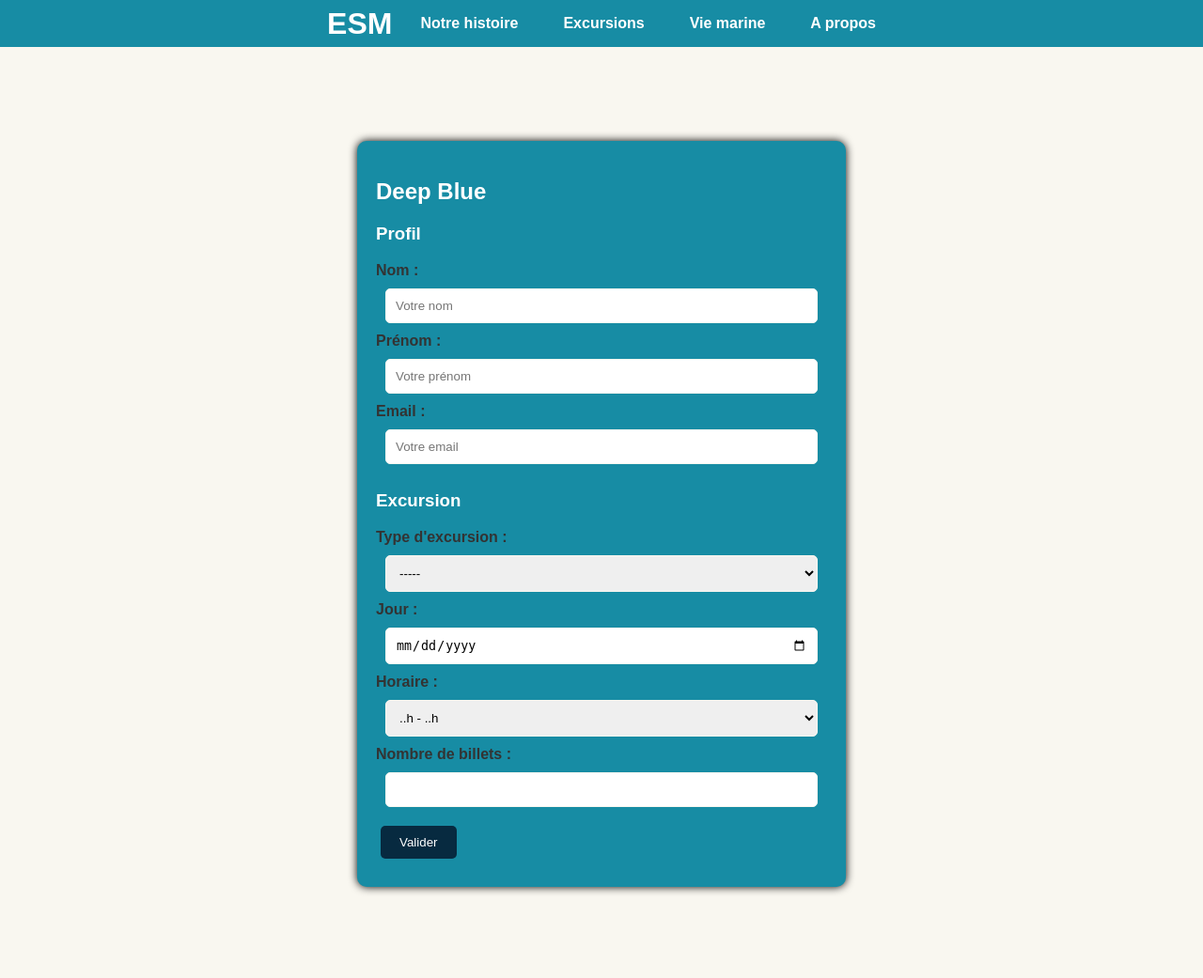
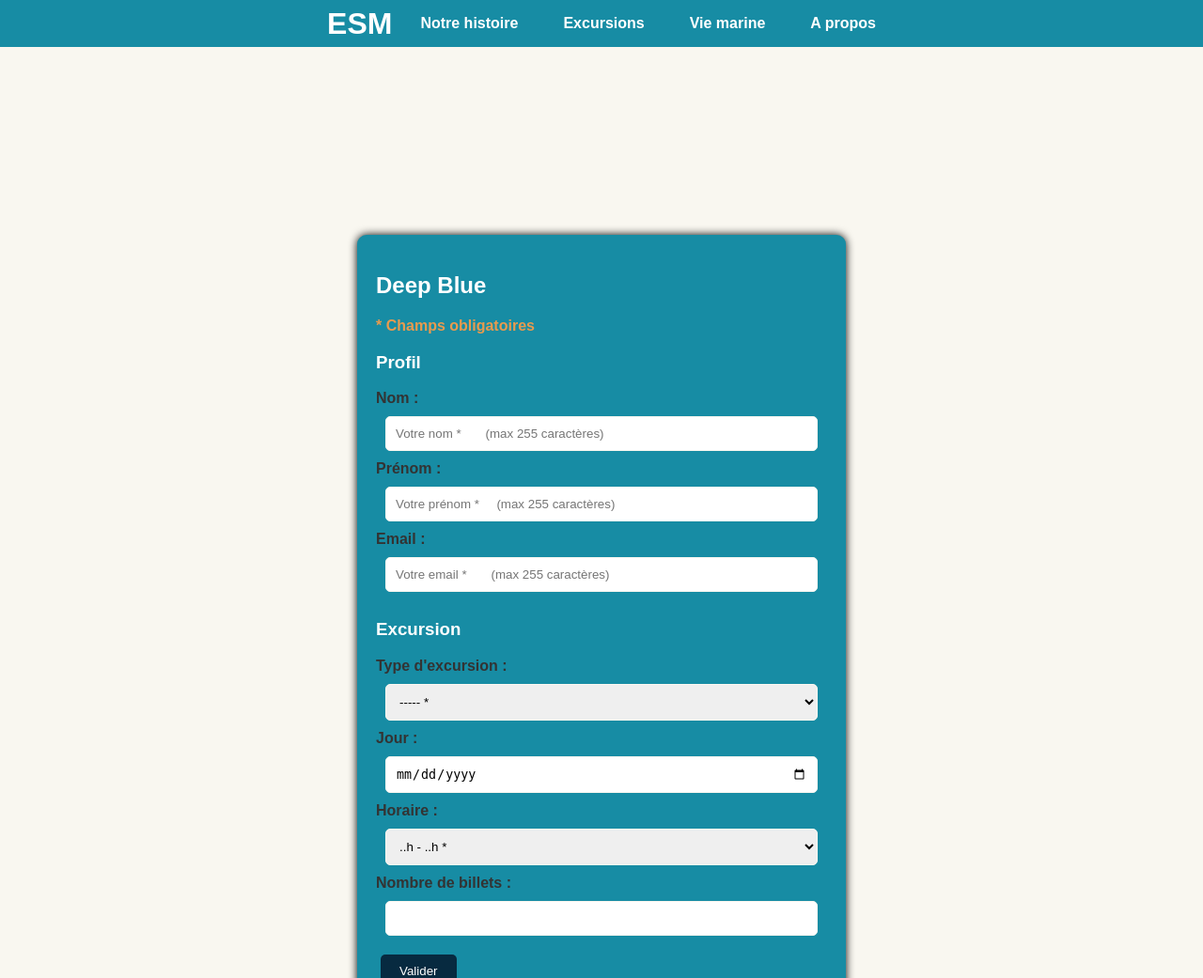
Before and after one commit to Andie4/R-saWeb, a PHP site: page /form.php in a window 1280 px wide. Shown: the top 1041 px of the page at 94% size. Run offline with PHP 8.4, Linux system fonts and the light colour scheme.

Commit message:
Update form.php

```diff
--- a/Resaweb-DeepBlue/form.php
+++ b/Resaweb-DeepBlue/form.php
@@ -3,17 +3,18 @@
 <head>
     <meta charset="UTF-8">
     <meta name="viewport" content="width=device-width, initial-scale=1.0">
-    <title>Document</title>
+    <title>Deep Blue</title>
     <link rel="stylesheet" href="style.css">
+    <link rel="icon" href="images/meduse.png">
 </head>
 <body>
     <div class="container espacePageAcceuil"></div>
 
     <header>
         <nav>
-          <a href="resaweb.php" class="logo">ESM</a>
+          <a href="resaweb.php" class="logo" aria-describedby="menu">ESM</a>
           <ul class="navbar">
-            <li><a href="notreHistoire.php">Notre histoire</a></li>
+            <li><a href="notreHistoire.php" aria-labelledby="page notre histoire">Notre histoire</a></li>
             <li><a href="excursions.php">Excursions</a></li>
             <li><a href="vieMarine.php">Vie marine</a></li>
             <li><a href="aPropos.php">A propos</a></li>
@@ -31,15 +32,15 @@ $dbname = "resawebdeepblue";
 
 try {
     $conn = new PDO('mysql:host=localhost;dbname=resawebdeepblue', 'root', 'root', array(PDO::MYSQL_ATTR_INIT_COMMAND => "SET NAMES utf8"));
-
-    // $conn = new PDO('mysql:host=localhost;dbname=caneval_resaweb', 'caneval', 'CV2rqsrtDxWHNy5', array(PDO::MYSQL_ATTR_INIT_COMMAND => "SET NAMES utf8"));
-
     $conn->setAttribute(PDO::ATTR_ERRMODE, PDO::ERRMODE_EXCEPTION);
 } catch(PDOException $e) {
     echo "La connexion a échoué : " . $e->getMessage();
 }
 
-if(isset($_POST['valider'])) {
+// Variable pour stocker le message de confirmation
+$confirmationMessage = "";
+
+if (isset($_POST['valider'])) {
     $id_excursion = $_POST["id_excursion"];
     $date_reservation = $_POST["date_reservation"];
     $horaire = $_POST["horaire"];
@@ -48,59 +49,73 @@ if(isset($_POST['valider'])) {
     $prenom_client = $_POST["prenom_client"];
     $mail_client = $_POST["mail_client"];
 
+    try {
+        // Début de la transaction
+        $conn->beginTransaction();
+
+        // Insérer le client
+        $sql = "INSERT INTO Client (mail_client, nom_client, prenom_client) VALUES (:mail_client, :nom_client, :prenom_client)";
+        $stmt = $conn->prepare($sql);
+        $stmt->bindParam(':mail_client', $mail_client);
+        $stmt->bindParam(':nom_client', $nom_client);
+        $stmt->bindParam(':prenom_client', $prenom_client);
+        $stmt->execute();
+
+        // Insérer la réservation
         $sql = "INSERT INTO Reservation (excursion_id, date_reservation, horaire, nombre_billets, mail_client_fk) VALUES (:id_excursion, :date_reservation, :horaire, :nombre_billets, :mail_client_fk)";
         $stmt = $conn->prepare($sql);
-
         $stmt->bindParam(':id_excursion', $id_excursion);
         $stmt->bindParam(':date_reservation', $date_reservation);
         $stmt->bindParam(':horaire', $horaire);
         $stmt->bindParam(':nombre_billets', $nombre_billets);
         $stmt->bindParam(':mail_client_fk', $mail_client);
-
         $stmt->execute();
 
-    $sql = "INSERT INTO Client (mail_client, nom_client, prenom_client) VALUES (:mail_client, :nom_client, :prenom_client)";
-    $stmt = $conn->prepare($sql);
+        $conn->commit();
 
-    $stmt->bindParam(':mail_client', $mail_client);
-    $stmt->bindParam(':nom_client', $nom_client);
-    $stmt->bindParam(':prenom_client', $prenom_client);
+        // Envoi de l'email de confirmation
+        $sujet = "Confirmation de réservation DeepBlue";
+        $message = "Merci à vous, votre réservation a été confirmée. À bientôt dans l'eau !";
+        mail($mail_client, $sujet, $message);
+
+        // Définir le message de confirmation
+        $confirmationMessage = "✅ Votre réservation a été enregistrée avec succès. ✅";
+    } catch (Exception $e) {
+        // Messsage d'erreur si les données ne sont pas envoyé dans la base de données
+        $conn->rollBack();
+        $confirmationMessage = "❌ Une erreur est survenue lors de votre réservation. Veuillez réessayer. ❌";
+    }
+}
 
 
-    $stmt->execute();
+?>
+ <!-- Affichage du message de confirmation -->
+ <div class="message">
+     <?php if (!empty($confirmationMessage)) : ?>
+        <p class="confirmation-message"><?php echo $confirmationMessage; ?></p>
+    <?php endif; ?>
+ </div>
 
-        //  Configuration de l'e-mail pour l'utilisateur qui a réservé
-$sujet = "Confirmation de réservation DeepBlue ";
-$message = "Merci à vous, votre réservation a été confirmée. A bientôt dans l'eau ! ";
-
-    // Envoi de l'email
-    mail($mail_client, $sujet, $message);
-}
-?>
 
     <div class="loader">
         <div class="custom-form-container">
-            <div class="custom-progress-container">
-                <div class="custom-progress-bar" id="progress-bar"></div>
-            </div>
-            <div class="custom-slider">
-                <div class="custom-photos">
-                    <div class="custom-photo image active" id="form1-container">
+
                         <form method="post" action="form.php" enctype="multipart/form-data" id="form1">
                             <h2 class="custom-title">Deep Blue</h2>
+                            <p class="obligatoire">* Champs obligatoires</p>
                             <h3 class="custom-subtitle">Profil</h3>
                             <label for="nom">Nom :</label>
-                            <input type="text" id="nom" name="nom_client" placeholder="Votre nom" required><br>
+                            <input type="text" id="nom" name="nom_client" placeholder="Votre nom *       (max 255 caractères)" required><br>
                             <label for="prenom">Prénom :</label>
-                            <input type="text" id="prenom" name="prenom_client" placeholder="Votre prénom" required><br>
-                            <label for="email">Email :</label>
-                            <input type="email" id="email" name="mail_client" placeholder="Votre email" required><br>
+                            <input type="text" id="prenom" name="prenom_client" placeholder="Votre prénom *     (max 255 caractères)" required><br>
+                            <label for="mail">Email :</label>
+                            <input type="email" id="email" name="mail_client" placeholder="Votre email *       (max 255 caractères)" required><br>
 
                             <h3 class="custom-subtitle">Excursion</h3>
-                            <label for="Excursion">Type d'excursion :</label>
+                            <label for="Excursion" >Type d'excursion :</label>
                             <select id="Excursion" name="id_excursion">
                                 <optgroup label="Types">
-                                    <option value="">-----</option>
+                                    <option value="">----- *</option required>
                                     <option value="1">Le champs de poissons</option>
                                     <option value="2">Les terreurs des mers</option>
                                     <option value="3">Le monde caché</option>
@@ -110,11 +125,11 @@ $message = "Merci à vous, votre réservation a été confirmée. A bientôt dan
                                 </optgroup>
                             </select><br>
                             <label for="jour">Jour :</label>
-                            <input type="date" id="jour" name="date_reservation" required><br>
+                            <input type="date" id="jour" name="date_reservation"><br>
                             <label for="Horaire">Horaire :</label>
                             <select id="Horaire" name="horaire">
                                 <optgroup label="Horaires">
-                                    <option value="">..h - ..h</option>
+                                    <option value="">..h - ..h *</option>
                                     <option value="8">8h -10h</option>
                                     <option value="10">10h -12h</option>
                                     <option value="13">13h -15h</option>
@@ -129,9 +144,7 @@ $message = "Merci à vous, votre réservation a été confirmée. A bientôt dan
                         </form>
 
                     </div>
-                </div>
-            </div>
-        </div>
+
     </div>
     </section>
 
```
Lines whose indentation alone changed are shown as unchanged.
